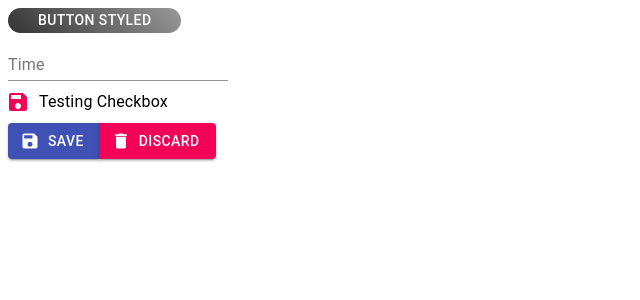
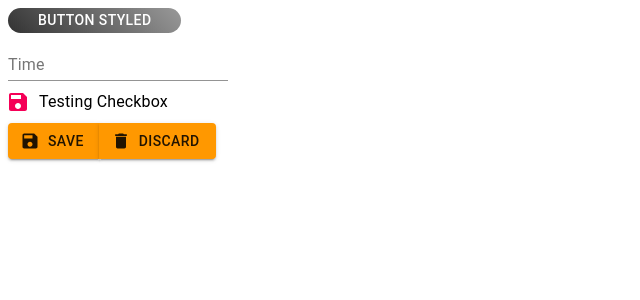
Before and after one commit to tichif/material-ui-tutorial, a React (Create React App) app: page / in a window 1280 px wide. Shown: the top 300 px of the page, without its empty margins (0-640 px from the left). Built offline with nearby package versions, Linux system fonts and the light colour scheme.

Commit message:
Work with Theme in material-ui

```diff
--- a/src/App.js
+++ b/src/App.js
@@ -6,7 +6,8 @@ import FormControlLabel from '@material-ui/core/FormControlLabel'
 import SaveIcon from '@material-ui/icons/Save'
 import DeleteIcon from '@material-ui/icons/Delete'
 import TextField from '@material-ui/core/TextField'
-import { makeStyles } from '@material-ui/core/styles'
+import { makeStyles, ThemeProvider, createMuiTheme } from '@material-ui/core/styles'
+import { orange } from '@material-ui/core/colors'
 
 const useStyles = makeStyles({
   root : {
@@ -15,6 +16,14 @@ const useStyles = makeStyles({
     borderRadius : 15,
     color : "#fff",
     padding : "0 30px"
+  }
+})
+
+const theme = createMuiTheme({
+  palette : {
+    primary : {
+      main : orange[500]
+    }
   }
 })
 
@@ -46,22 +55,22 @@ function CheckBoxExample()  {
 
 function App() {
   return (
-    <div>
+    <ThemeProvider theme={theme}>
       <ButtonStyled />
       <br />
       <TextField variant="standard" color="secondary" type="email" label="Time" placeholder="test@gmail.com" />
       <br/>
       <CheckBoxExample/>
       <br/>
-     <ButtonGroup>
-     <Button startIcon={<SaveIcon />}  variant="contained" color="primary">
+     <ButtonGroup color="primary">
+     <Button startIcon={<SaveIcon />}  variant="contained" >
        Save
      </Button>
-     <Button startIcon={<DeleteIcon />}  variant="contained" color="secondary">
+     <Button startIcon={<DeleteIcon />}  variant="contained">
        Discard
      </Button>
      </ButtonGroup>
-    </div>
+    </ThemeProvider>
   );
 }
 
```
